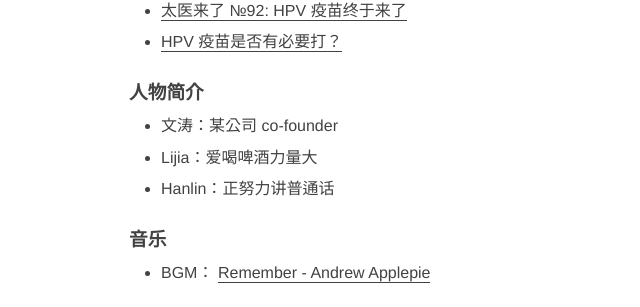
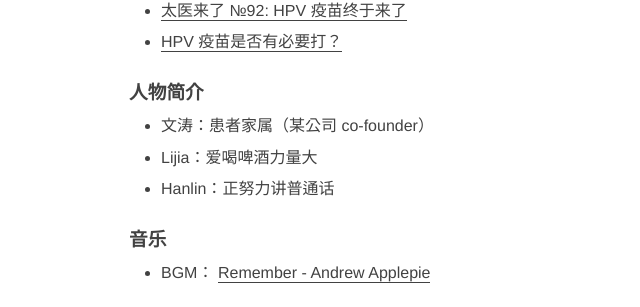
Before and after one commit to onion7878/bubaile.net, a Jekyll site: the page built from _posts/2017-12-03-tao-cervical-cancer.md, in a window 1280 px wide. Shown: the part 468-775 px from the top of the page, without its empty margins (319-959 px from the left). Built offline with Jekyll 4.4.1, drawn with Linux system fonts in a browser that asks for light colours.

Commit message:
添加信息

```diff
--- a/_posts/2017-12-03-tao-cervical-cancer.md
+++ b/_posts/2017-12-03-tao-cervical-cancer.md
@@ -19,7 +19,7 @@ categories: [life]
 
 ### 人物简介
 
-- 文涛：某公司 co-founder
+- 文涛：患者家属（某公司 co-founder）
 - Lijia：爱喝啤酒力量大
 - Hanlin：正努力讲普通话
 
```
